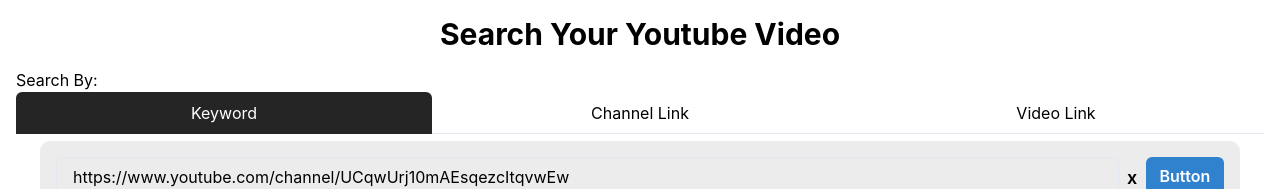
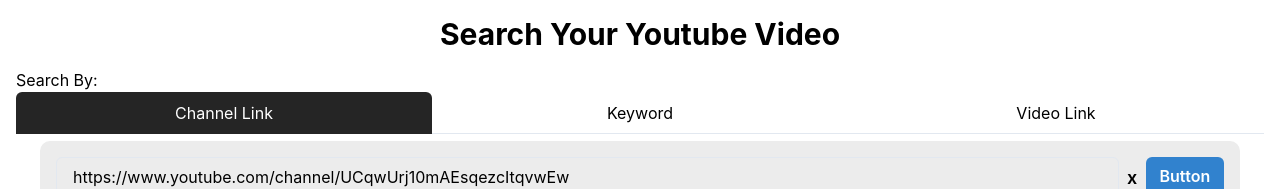
Before and after one commit to VinayakPorwal/YouTool, a React (Vite) app: page / in a window 1280 px wide. Shown: the top 189 px of the page. Built offline with nearby package versions, Linux system fonts and the light colour scheme.

Commit message:
first version final Update

```diff
--- a/src/Card.jsx
+++ b/src/Card.jsx
@@ -178,16 +178,6 @@
         <TabList>
           <Tab
             onClick={() => {
-              setToggle(1);
-              // setInput("");
-              setPlaceHolder("BB ki Vines");
-            }}
-            _selected={{ color: "white", bg: "#252525" }}
-          >
-            Keyword
-          </Tab>
-          <Tab
-            onClick={() => {
               setToggle(2);
               // setInput("");
               setPlaceHolder("https://www.youtube.com/channel/");
@@ -196,6 +186,16 @@
             // isDisabled
           >
             Channel Link
+          </Tab>
+          <Tab
+            onClick={() => {
+              setToggle(1);
+              // setInput("");
+              setPlaceHolder("BB ki Vines");
+            }}
+            _selected={{ color: "white", bg: "#252525" }}
+          >
+            Keyword
           </Tab>
           <Tab
             onClick={() => {
```
